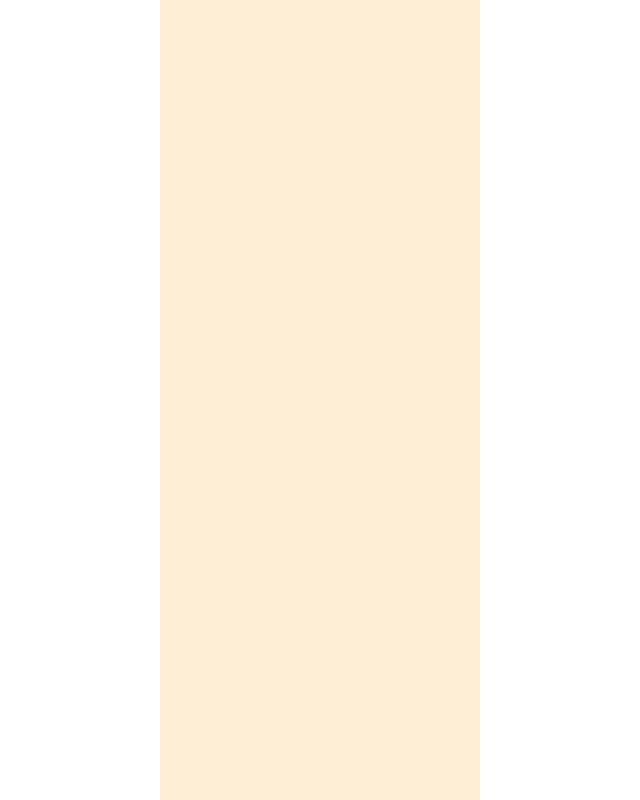
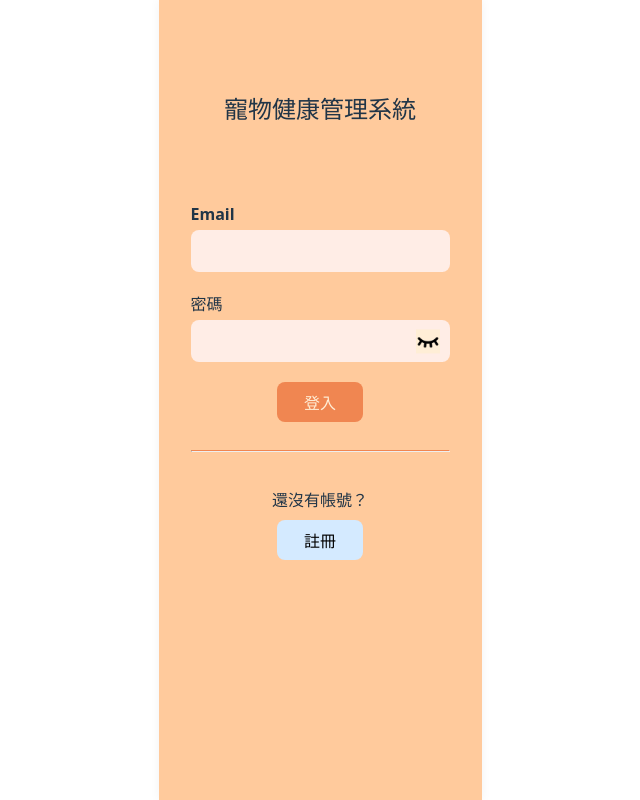
Before and after one commit to StoneEvens/GradProject, a React (Vite) app: page / in a window 1280 px wide. Before the commit this address had no page. Shown: the whole page, without its empty margins (320-960 px from the left). Built offline with nearby package versions, Linux system fonts and the light colour scheme.

Commit message:
登入頁面初版

```diff
--- a/src/App.jsx
+++ b/src/App.jsx
@@ -10,8 +10,8 @@ function App() {
   return (
     <Router>
       <Routes>
+      <Route path="/" element={<LoginPage />} />
         <Route path="/home" element={<Home />} />
-        <Route path="/login" element={<LoginPage />} />
         <Route path="/register" element={<RegisterPage />} />
       </Routes>
     </Router>
--- a/src/components/Auth/LoginPage.css
+++ b/src/components/Auth/LoginPage.css
@@ -1,10 +1,15 @@
 /* LoginPage.css */
 .login-container {
-    min-height: 100vh;
-    background-color: #FFCA9C;
-    display: flex;
-    align-items: center;
-    justify-content: center;
+  max-width: 420px;
+  width: 100%;
+  margin: 0 auto;
+  padding-top: 80px;
+  padding-bottom: 80px;
+  min-height: 100vh;
+  background-color: #FFCA9C;
+  box-shadow: 0 0 10px rgba(0, 0, 0, 0.05);
+  position: relative;
+  overflow-y: auto;
   }
 
   .login-box {
@@ -38,7 +43,7 @@
     width: 100%;
     padding: 0.75rem;
     border-radius: 0.5rem;
-    background-color: #FFF5E1;
+    background-color: #FFEDE6;
     color: black;
     border: none;
     font-size: 1rem;
@@ -56,7 +61,7 @@
     position: absolute;
     right: 10px;
     top: 50%;
-    transform: translateY(-10%);
+    transform: translateY(10%);
     width: 24px;
     height: 24px;
     cursor: pointer;
@@ -94,3 +99,11 @@
     font-size: 1rem;
     cursor: pointer;
   }
+
+  /* 輸入欄位錯誤提示 */
+  .error-msg {
+  color: red;
+  opacity: 0.5;
+  font-size: 0.85rem;
+  margin: 4px 0 12px;
+  }
--- a/src/pages/LoginPage.jsx
+++ b/src/pages/LoginPage.jsx
@@ -1,4 +1,3 @@
-// src/pages/LoginPage.jsx
 import React, { useState } from 'react'
 import '../components/Auth/LoginPage.css'
 
@@ -8,6 +7,8 @@ export default function LoginPage() {
   const [showPassword, setShowPassword] = useState(false)
   const [maskedPassword, setMaskedPassword] = useState('')
   const [timeoutId, setTimeoutId] = useState(null)
+  const [emailError, setEmailError] = useState(false)
+  const [passwordError, setPasswordError] = useState(false)
 
   const handlePasswordChange = (e) => {
     const input = e.target.value
@@ -23,6 +24,22 @@ export default function LoginPage() {
     setTimeoutId(id)
   }
 
+  const handleLogin = () => {
+    const isEmailEmpty = email.trim() === ''
+    const isPasswordEmpty = password.trim() === ''
+
+    setEmailError(isEmailEmpty)
+    setPasswordError(isPasswordEmpty)
+
+    if (!isEmailEmpty && !isPasswordEmpty) {
+      // ✅ 登入邏輯處理區
+      console.log('Login success')
+    }
+  }
+
+  const handleEmailFocus = () => setEmailError(false)
+  const handlePasswordFocus = () => setPasswordError(false)
+
   const displayedPassword = showPassword ? password : maskedPassword
 
   return (
@@ -36,31 +53,38 @@ export default function LoginPage() {
             type="text"
             value={email}
             onChange={(e) => setEmail(e.target.value)}
+            onFocus={handleEmailFocus}
             className="input-field"
           />
+          {emailError && <p className="error-msg">請填入Email</p>}
         </div>
 
         <div className="input-group password-group">
           <label className="input-label">密碼</label>
           <input
             type="text"
+            inputMode="latin"
             value={displayedPassword}
             onChange={handlePasswordChange}
+            onFocus={handlePasswordFocus}
             className="input-field password-field"
           />
           <img
             src={
               showPassword
-                ? '/assets/LoginButton_HidePassword.png'
-                : '/assets/LoginButton_ShowPassword.png'
+                ? 'src/assets/icon/LoginButton_HidePassword.png'
+                : 'src/assets/icon/LoginButton_ShowPassword.png'
             }
             alt="Toggle Password"
             className="toggle-password-btn"
             onClick={() => setShowPassword(!showPassword)}
           />
+          {passwordError && <p className="error-msg">請填入密碼</p>}
         </div>
 
-        <button className="login-button">登入</button>
+        <button className="login-button" onClick={handleLogin}>
+          登入
+        </button>
 
         <hr className="divider" />
 
```
